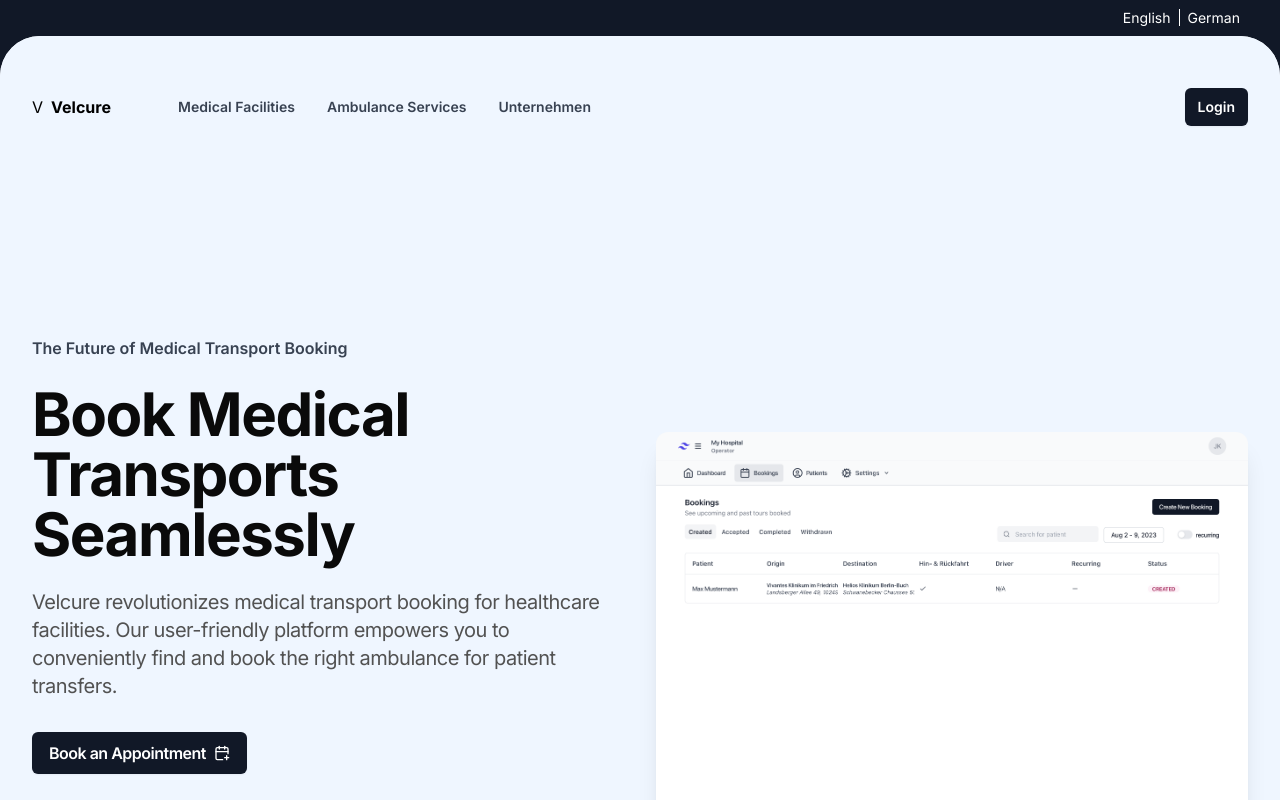
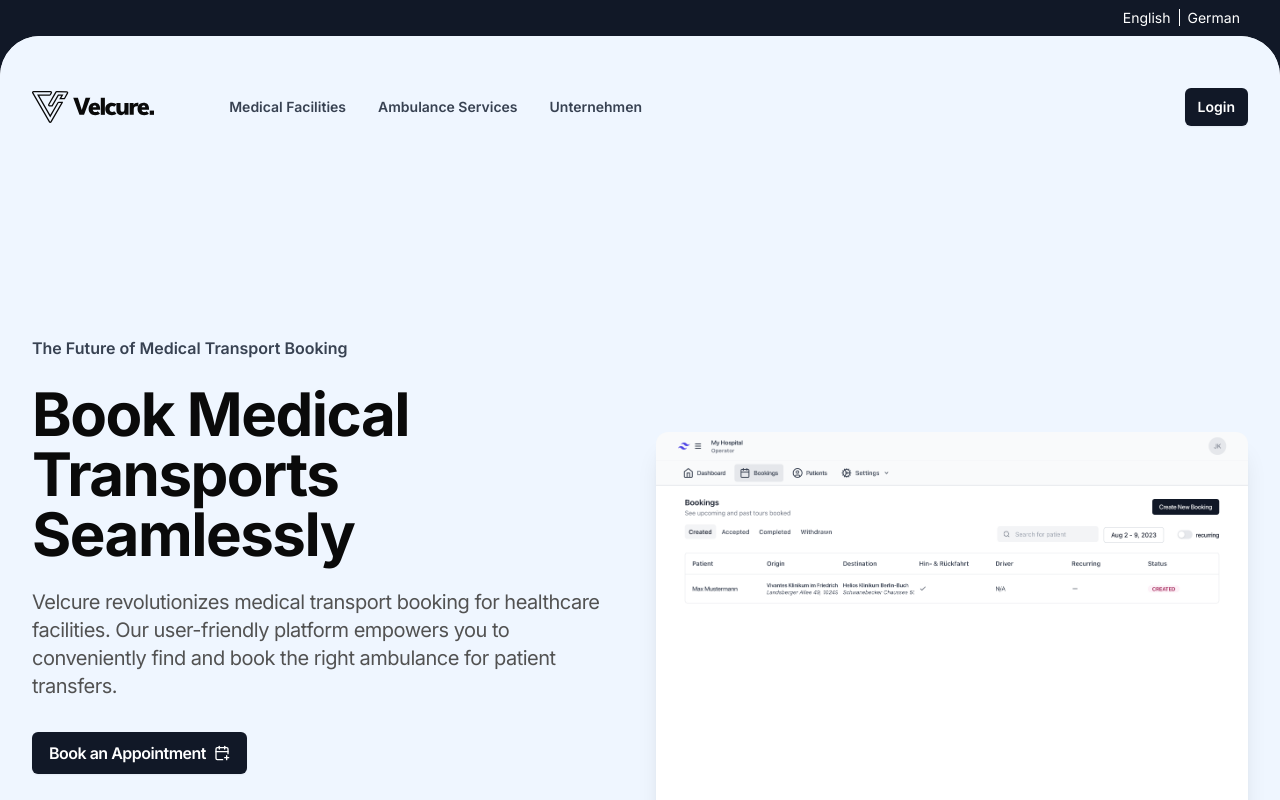
Before and after one commit to velcure/website, a Next.js app: page / in a window 1280 px wide. Shown: the top 800 px of the page. Built offline with nearby package versions, Linux system fonts and the light colour scheme.

Commit message:
feat: landing page

```diff
--- a/app/_components/root-layout.tsx
+++ b/app/_components/root-layout.tsx
@@ -87,8 +87,8 @@
     <Container>
       <div className="flex items-center justify-between">
         <Link href="/" className={cn("mr-[4vw]", invert && "text-white")}>
-          <Logomark className="h-8 sm:hidden" />
-          <Logo className="hidden h-8 sm:flex" />
+          <Logomark className="h-8 sm:hidden" invert={invert} />
+          <Logo className="hidden h-8 sm:flex" invert={invert} />
         </Link>
         <nav className="hidden items-center text-sm font-medium md:flex">
           {navConfig.mainNav.map((item) => {
--- a/ui/Logo.tsx
+++ b/ui/Logo.tsx
@@ -1,33 +1,63 @@
-import { siteConfig } from "#/config/site";
 import { cn } from "#/lib/utils";
-import { ComponentPropsWithoutRef, forwardRef } from "react";
+import { ComponentPropsWithoutRef, forwardRef, useId } from "react";
 
-export const Logomark = forwardRef<
-  HTMLDivElement,
-  ComponentPropsWithoutRef<"div">
->((props, ref) => {
-  return (
-    <div ref={ref} {...props}>
-      V
-    </div>
-  );
-});
+type LogoBaseProps = {
+  invert?: boolean;
+};
 
-export const Logo = forwardRef<HTMLDivElement, ComponentPropsWithoutRef<"div">>(
+export interface LogoMarkProps
+  extends LogoBaseProps,
+    ComponentPropsWithoutRef<"svg"> {}
+
+export const Logomark = forwardRef<SVGSVGElement, LogoMarkProps>(
   (props, ref) => {
-    const { className, ...restProps } = props;
+    const { invert, className, ...restProps } = props;
+    const id = useId();
+
     return (
-      <div
+      <svg
+        viewBox="0 0 28.2 24.88"
+        aria-hidden="true"
         ref={ref}
+        className={cn("fill-none", className)}
         {...restProps}
-        className={cn(
-          "flex flex-row items-center justify-center space-x-2",
-          className
-        )}
       >
-        <Logomark />
-        <div className="font-bold">{siteConfig.name}</div>
-      </div>
+        <g
+          id={`${id}-path`}
+          className={invert ? "fill-white" : "stroke-neutral-950"}
+        >
+          <path d="m27.6,1.68l-2.42,4.33h-3.19l1.59-2.75h-3.15l-4.78,8.27h-2c-.53,0-.86-.57-.59-1.03l4.18-7.24,1.36-2.42c.13-.21.35-.34.59-.34l7.82.15c.53,0,.86.57.59,1.03Z" />
+          <path d="m23.57,8.77s0,.01,0,.01l-8.81,15.26c-.26.45-.91.45-1.17,0L.59,1.51c-.26-.45.06-1.01.59-1.01h13.26c.52,0,.85.56.59,1.01l-.81,1.41c-.13.21-.35.33-.59.33H4.79l9.39,16.28,6.02-10.42c.12-.2.34-.34.58-.34h2.79Z" />
+        </g>
+      </svg>
     );
   }
 );
+
+export interface LogoProps
+  extends LogoBaseProps,
+    ComponentPropsWithoutRef<"svg"> {}
+
+export const Logo = forwardRef<SVGSVGElement, LogoProps>((props, ref) => {
+  const { className, invert, ...restProps } = props;
+  return (
+    <svg
+      ref={ref}
+      viewBox="0 0 130 32"
+      {...restProps}
+      className={cn("group/logo", className)}
+    >
+      <Logomark preserveAspectRatio="xMinYMid meet" invert={invert} />
+      <g id="wordmark" className={invert ? "fill-white" : "fill-neutral-950"}>
+        <path d="m52.05,23.85h-4.61l-6.22-17.08h4.69l3.84,12.29,3.84-12.29h4.71l-6.25,17.08Z" />
+        <path d="m60.72,18.81c.28,1.61,1.28,2.3,2.64,2.3.95,0,1.74-.31,2.36-.92l2.25,2.3c-1.02,1.02-2.41,1.69-4.69,1.69-4.07,0-6.66-2.51-6.66-6.22,0-3.33,2.38-6.22,5.97-6.22s5.56,2.07,5.56,6.15v.92h-7.42Zm3.58-2.64c0-1.1-.54-1.72-1.72-1.72-.9,0-1.56.59-1.84,1.9h3.56v-.18Z" />
+        <path d="m68.79,23.85V6.77h4.1v17.08h-4.1Z" />
+        <path d="m79.85,24.19c-3.82,0-6.58-2.43-6.58-6.22s2.76-6.22,6.58-6.22c2,0,3.69.77,4.61,1.69l-2.28,2.3c-.46-.46-1.1-.85-1.92-.85-1.46,0-2.71,1.13-2.71,3.07s1.25,3.07,2.71,3.07c.82,0,1.46-.38,1.92-.84l2.28,2.3c-.92.92-2.61,1.69-4.61,1.69Z" />
+        <path d="m92.6,23.85v-1.79c-.72,1.25-1.97,2.12-3.58,2.12-2.74,0-4.61-2-4.61-4.94v-7.17h4.1v6.22c0,1.79.72,2.56,1.87,2.56,1.38,0,2.05-.87,2.05-3.15v-5.63h4.1v11.78h-3.92Z" />
+        <path d="m104.65,15.15c-2.07,0-2.89.97-2.89,3.33v5.38h-4.1v-11.78h3.92v1.97c.72-1.48,1.95-2.3,3.76-2.3.36,0,.72.03,1.02.08v3.56c-.49-.13-1.08-.23-1.72-.23Z" />
+        <path d="m109.64,18.81c.28,1.61,1.28,2.3,2.64,2.3.95,0,1.74-.31,2.36-.92l2.25,2.3c-1.02,1.02-2.41,1.69-4.69,1.69-4.07,0-6.66-2.51-6.66-6.22,0-3.33,2.38-6.22,5.97-6.22s5.56,2.07,5.56,6.15v.92h-7.42Zm3.58-2.64c0-1.1-.54-1.72-1.71-1.72-.9,0-1.56.59-1.84,1.9h3.56v-.18Z" />
+        <path d="m117.71,23.85v-4.28h4.28v4.28h-4.28Z" />
+      </g>
+    </svg>
+  );
+});
--- a/ui/site-footer.tsx
+++ b/ui/site-footer.tsx
@@ -2,6 +2,7 @@
 import { Map, ShieldAlert, ShieldCheck } from "lucide-react";
 import Link from "next/link";
 import React from "react";
+import { Logo } from "./Logo";
 
 const features = [
   {
@@ -48,15 +49,11 @@
       <div className="container">
         <div className="grid h-full w-full grid-cols-12 gap-8 self-center">
           <div className="col-span-12 md:col-span-8">
-            <Link
-              href="/"
-              className="mr-[4vw] flex items-center space-x-2 text-2xl"
-            >
-              <span>V</span>
-              <span className="hidden font-bold sm:inline-block">
-                {siteConfig.name}
-              </span>
-            </Link>
+            <div>
+              <Link href="/" className="mr-[4vw]">
+                <Logo className="h-10" aria-hidden="true" invert />
+              </Link>
+            </div>
             <div className="mt-4 max-w-sm">
               <p>
                 Velcure is a platform for Clinics and Hospitals to manage their
```
